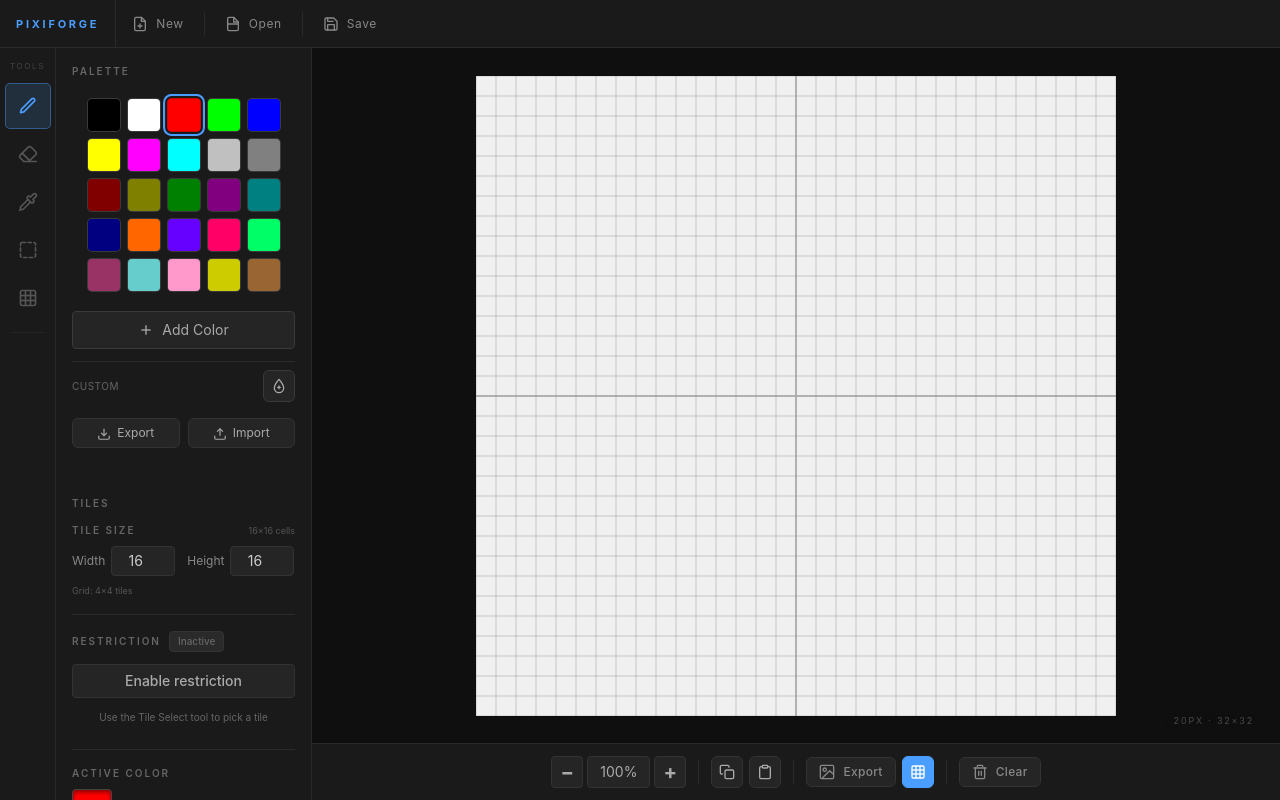
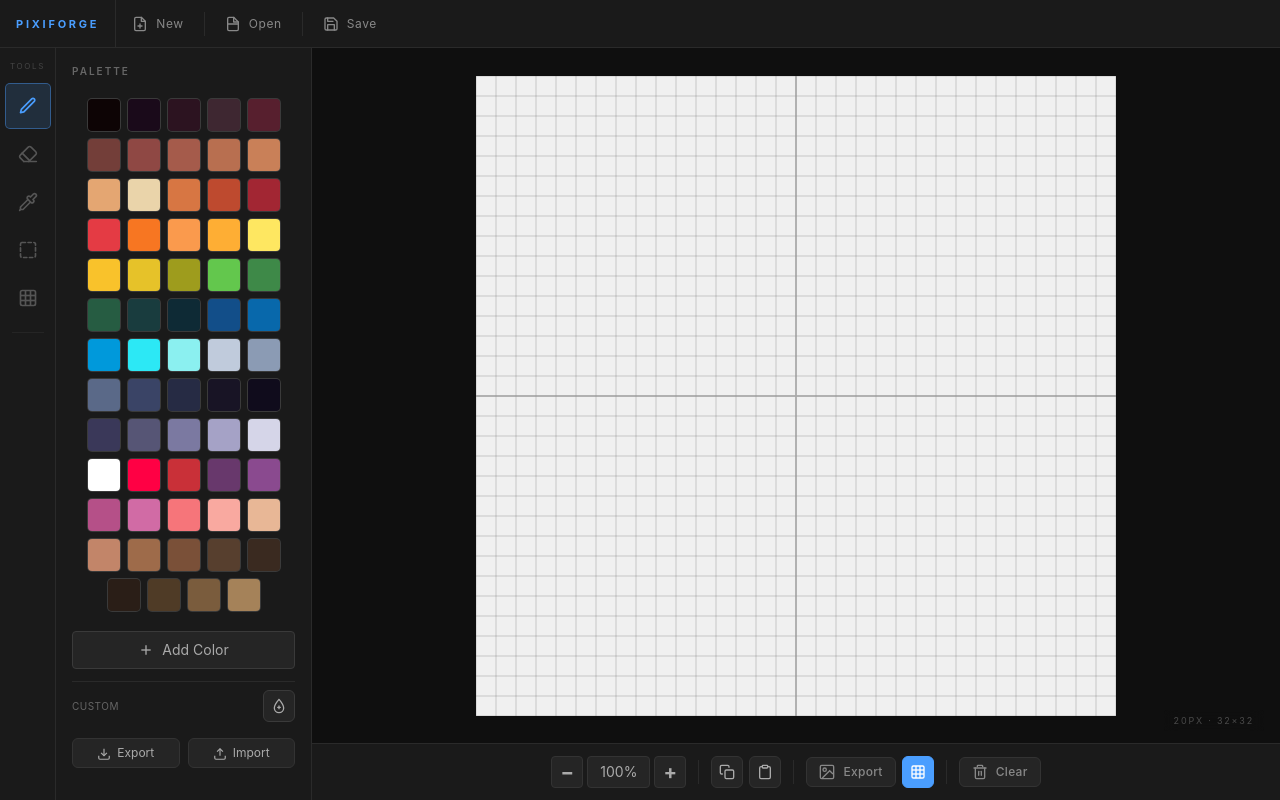
Before and after one commit to epitexam/pixiforge, a React (Vite) app: page / in a window 1280 px wide. Built offline with nearby package versions, Linux system fonts and the light colour scheme.

Commit message:
style(paletteStore): update default color palette to enhance visual consistency and design

```diff
--- a/src/stores/paletteStore.ts
+++ b/src/stores/paletteStore.ts
@@ -18,11 +18,22 @@ const isValidHex = (color: string): boolean => {
 
 export const usePaletteStore = create<PaletteStore>((set, get) => ({
     colors: [
-        '#000000', '#FFFFFF', '#FF0000', '#00FF00', '#0000FF',
-        '#FFFF00', '#FF00FF', '#00FFFF', '#C0C0C0', '#808080',
-        '#800000', '#808000', '#008000', '#800080', '#008080',
-        '#000080', '#FF6600', '#6600FF', '#FF0066', '#00FF66',
-        '#993366', '#66CCCC', '#FF99CC', '#CCCC00', '#996633',
+        '#0d0405', '#1a0a1a', '#2c1320', '#3e2731',
+        '#571f2e', '#733e39', '#8f4844', '#a55b4b',
+        '#b86f50', '#c98058', '#e4a672', '#ead4aa',
+        '#d77643', '#be4a2f', '#a22633', '#e43b44',
+        '#f77622', '#fa9a4d', '#feae34', '#fee761',
+        '#f9c22b', '#e6c229', '#9e9c1d', '#63c74d',
+        '#3e8948', '#265c42', '#193c3e', '#0e2a35',
+        '#124e89', '#0868ab', '#0099db', '#2ce8f5',
+        '#8bf0f0', '#c0cbdc', '#8b9bb4', '#5a6988',
+        '#3a4466', '#262b44', '#181425', '#100c1c',
+        '#3a3859', '#565575', '#7b79a1', '#a5a2c6',
+        '#d5d5e8', '#ffffff', '#ff0044', '#c93038',
+        '#68386c', '#8a4a8f', '#b55088', '#d16ba5',
+        '#f6757a', '#f9a9a0', '#e8b796', '#c28569',
+        '#9e6b4a', '#7a5038', '#573f2e', '#3a2a20',
+        '#2a1e17', '#4f3b26', '#7a5c3d', '#a58259',
     ],
 
     setColors: (colors) => set({ colors }),
```
